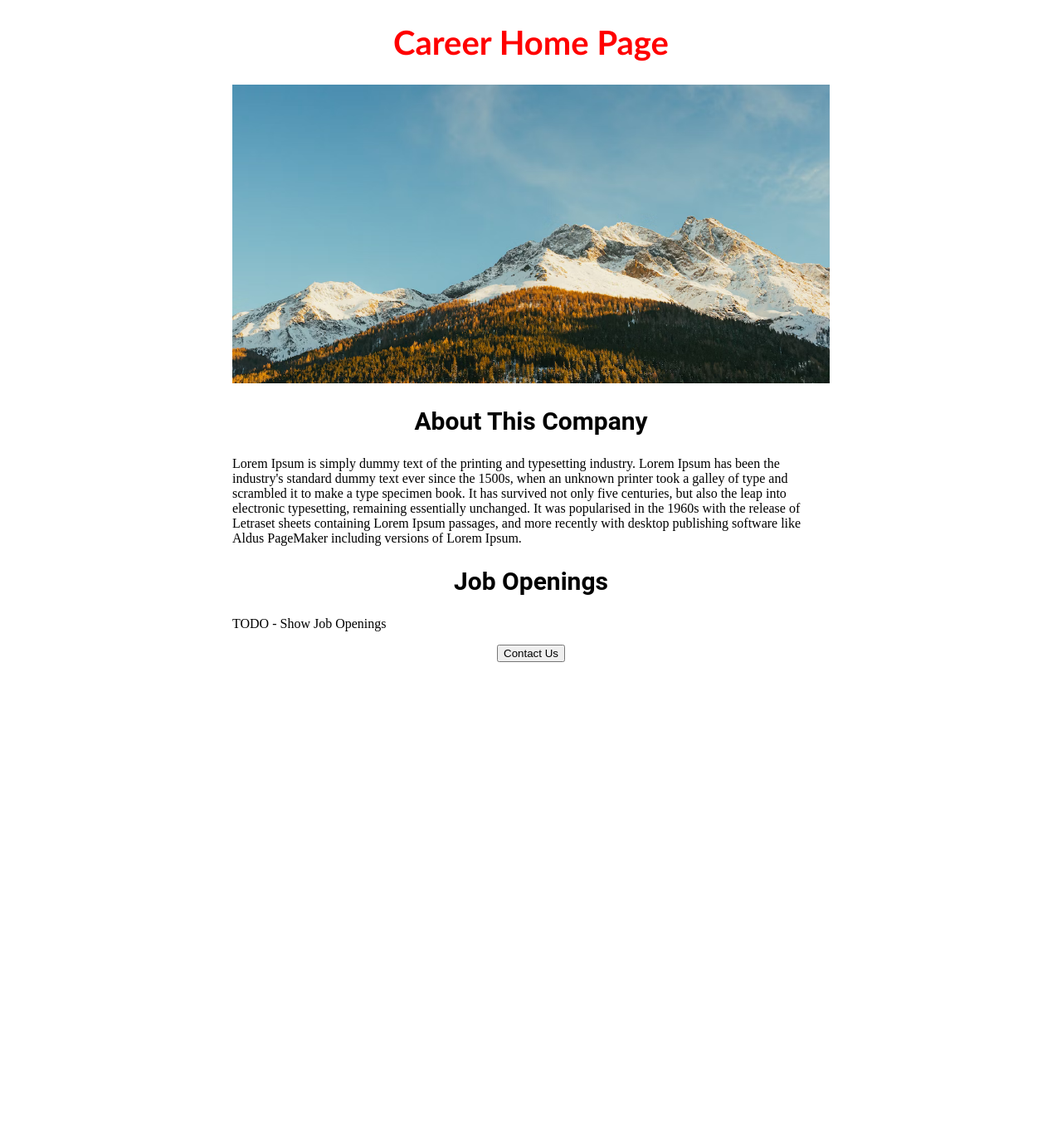
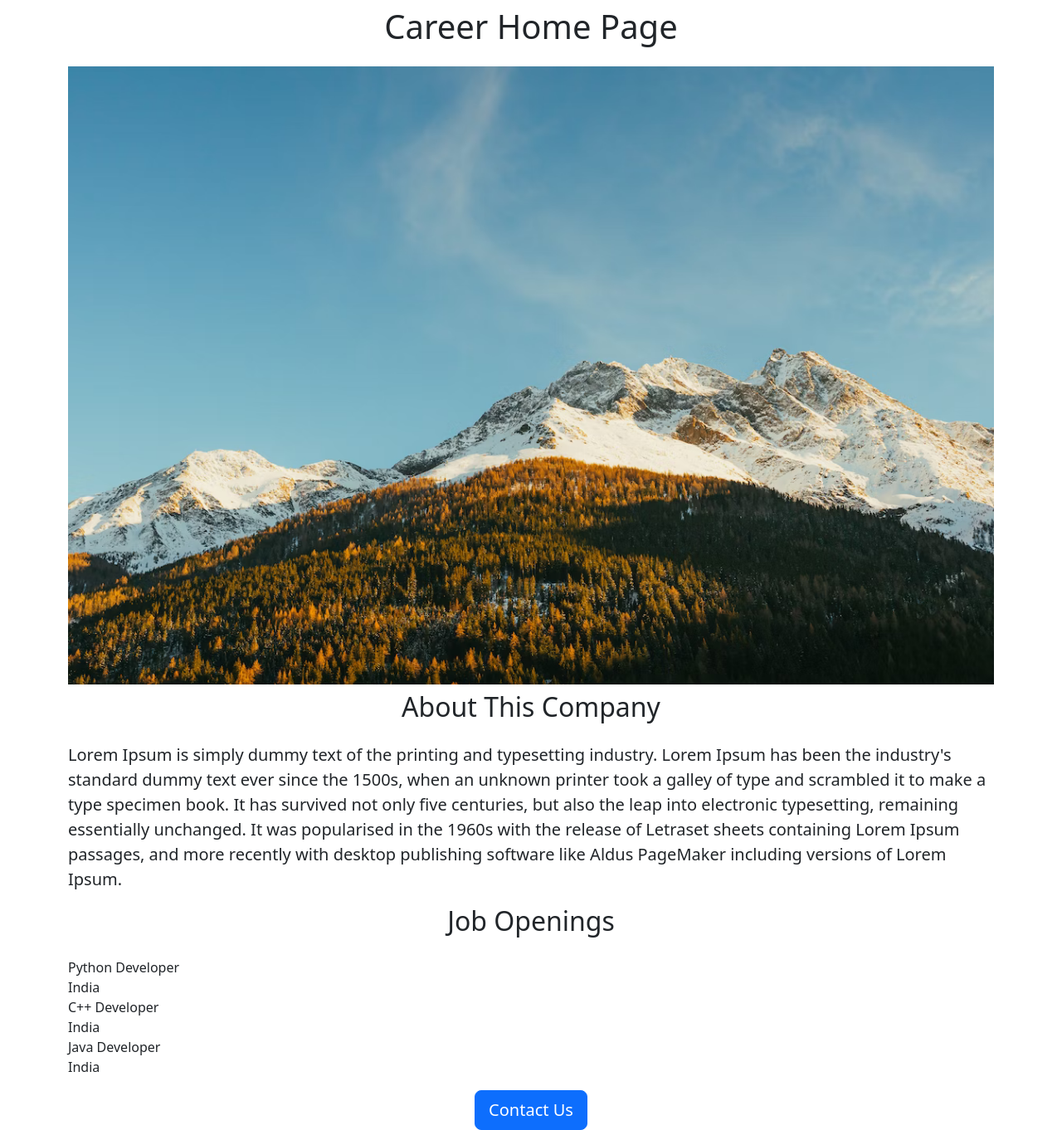
Before and after one commit to Gent23/flask-app, a Flask app: page / in a window 1280 px wide. Shown: the whole page at 83% size. Before the commit the page ends 798 px from the top, so only its background shows below. Run offline with Flask 3, Linux system fonts and the light colour scheme.

Commit message:
Added Jinja templates

```diff
--- a/app.py
+++ b/app.py
@@ -2,10 +2,28 @@ from flask import Flask, render_template
 
 app = Flask(__name__)
 
+jobs = [
+  {
+    "id": 1,
+    "name": "Python Developer",
+    "location": "India"
+  },
+  {
+    "id": 2,
+    "name": "C++ Developer",
+    "location": "India"
+  },
+  {
+    "id": 3,
+    "name": "Java Developer",
+    "location": "India"
+  },
+]
+
 
 @app.route("/")
 def home():
-  return render_template("home.html")
+  return render_template("home.html", jobs=jobs)
 
 
 if __name__ == "__main__":
--- a/templates/home.html
+++ b/templates/home.html
@@ -4,43 +4,22 @@
   <meta charset="UTF-8">
   <meta http-equiv="X-UA-Compatible" content="IE=edge">
   <meta name="viewport" content="width=device-width, initial-scale=1.0">
+      <link href="https://cdn.jsdelivr.net/npm/bootstrap@5.3.0-alpha3/dist/css/bootstrap.min.css" rel="stylesheet" integrity="sha384-KK94CHFLLe+nY2dmCWGMq91rCGa5gtU4mk92HdvYe+M/SXH301p5ILy+dN9+nJOZ" crossorigin="anonymous">
+
   <title>Home</title>
-    <style>
-    h1 {
-      font-family: Calibri;
-      font-size: 40px;
-      color: rgb(255, 0, 0);
-      text-align: center;
-    }
-
-    h2 {
-    font-family: Roboto;
-    font-size: 30px;
-    text-align: center;
-  }
-
-    #banner {
-    width: 100%;
-    height: 360px;
-    object-fit: cover;
-    }
-
-    #container {
-      max-width: 720px;
-      margin: 0 auto;
-    }
-  </style>
 </head>
 <body>
-  <div id="container">
-  <h1> Career Home Page </h1>
-  <img id = "banner" src="static/banner.png" height=320>
-  <h2> About This Company </h2>
-  <p> Lorem Ipsum is simply dummy text of the printing and typesetting industry. Lorem Ipsum has been the industry's standard dummy text ever since the 1500s, when an unknown printer took a galley of type and scrambled it to make a type specimen book. It has survived not only five centuries, but also the leap into electronic typesetting, remaining essentially unchanged. It was popularised in the 1960s with the release of Letraset sheets containing Lorem Ipsum passages, and more recently with desktop publishing software like Aldus PageMaker including versions of Lorem Ipsum. </p>
-  <h2> Job Openings </h2>
-  <p> TODO - Show Job Openings </p>
-  <div style = "text-align: center">
-    <button> Contact Us </button>
+  <div class="container">
+  <h1 class="text-center mt-2 mb-4"> Career Home Page </h1>
+  <img class="img-fluid" src="static/banner.png" height=320>
+  <h2 class="text-center mt-2 mb-4"> About This Company </h2>
+  <p class="lead"> Lorem Ipsum is simply dummy text of the printing and typesetting industry. Lorem Ipsum has been the industry's standard dummy text ever since the 1500s, when an unknown printer took a galley of type and scrambled it to make a type specimen book. It has survived not only five centuries, but also the leap into electronic typesetting, remaining essentially unchanged. It was popularised in the 1960s with the release of Letraset sheets containing Lorem Ipsum passages, and more recently with desktop publishing software like Aldus PageMaker including versions of Lorem Ipsum. </p>
+  <h2 class="text-center mt-2 mb-4"> Job Openings </h2>
+  <p>
+   {% include "jobitem.html" %}
+  </p>
+  <div class="text-center">
+    <button class="btn btn-primary btn-lg"> Contact Us </button>
   </div>
   </div>
 </body>
--- /dev/null
+++ b/templates/jobitem.html
@@ -0,0 +1,6 @@
+{% for job in jobs %}
+    <div> {{job ["name"]}} </div>
+    <div>
+          {{job ["location"]}}
+    </div>
+      {% endfor %}
```
